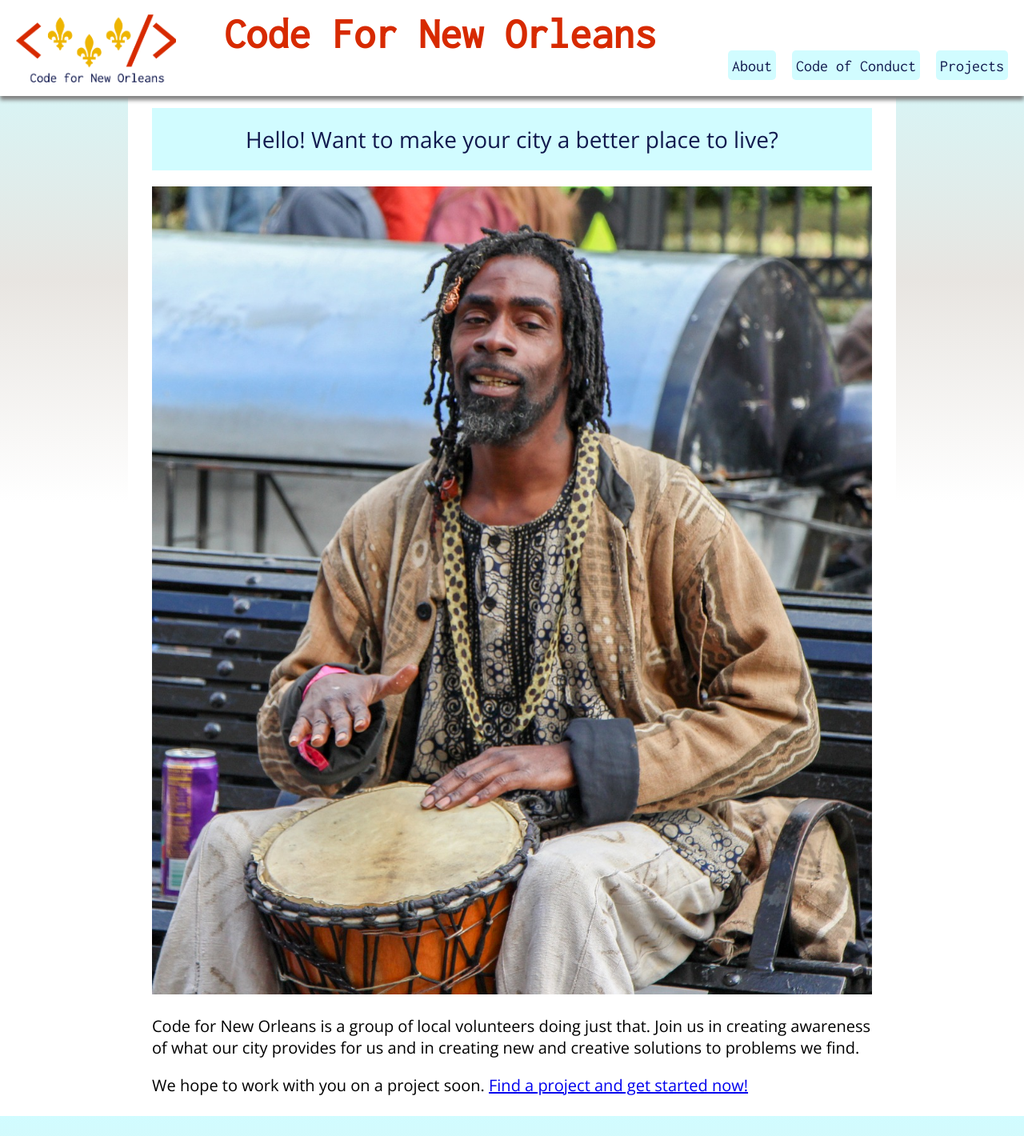
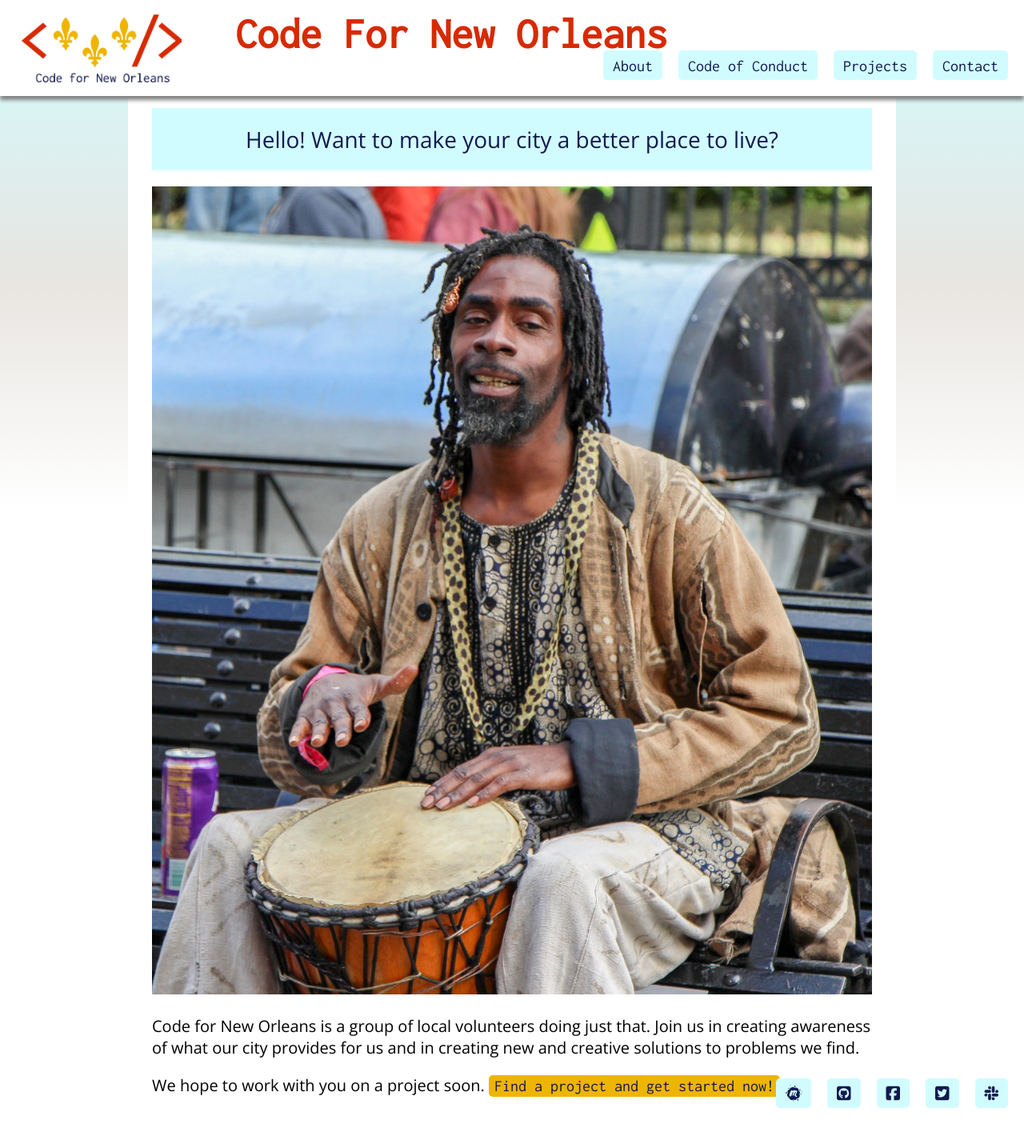
Before and after one commit to codefornola/codefornola.github.io, a Jekyll site: the page built from index.html, in a window 1280 px wide. Shown: the whole page at 80% size. Built offline with Jekyll 4.4.1, drawn with Linux system fonts in a browser that asks for light colours; nearby versions of some CDN libraries; before the commit the page ends 1395 px from its top, so only the background shows below that.

Commit message:
Add social icons and join us page.

```diff
--- /dev/null
+++ b/_includes/footer.html
@@ -0,0 +1,5 @@
+<footer>
+  <nav>
+    {% include social.html %}
+  </nav>
+</footer>
--- a/_includes/header.html
+++ b/_includes/header.html
@@ -1,5 +1,7 @@
   <header>
-    <a href="/"><div class="logo"></div></a>
+    <a class="logo-link" href="/">
+      <div class="logo"></div>
+    </a>
     <h1>{{ page.title | default: site.title }}</h1>
     <nav role="navigation">
       <ul>
--- /dev/null
+++ b/_includes/social.html
@@ -0,0 +1,7 @@
+<ul class="social-icons">
+  <li><a class="brand-blue" href='https://www.meetup.com/Code-for-New-Orleans/' target='_blank'><i class='fa fa-meetup'></i></a></li>
+  <li><a class="brand-blue" href='https://github.com/codefornola' target='_blank'><i class='fa fa-github-square'></i></a></li>
+  <li><a class="brand-blue" href='https://www.facebook.com/codefornola' target='_blank'><i class='fa fa-facebook-square'></i></a></li>
+  <li><a class="brand-blue" href='https://twitter.com/codefornola' target='_blank'><i class='fa fa-twitter-square'></i></a></li>
+  <li><a class="brand-blue" href='https://slack-in.herokuapp.com' target='_blank'><i class='fa fa-slack'></i></a></li>
+</ul>
--- a/_layouts/code_for_new_orleans.html
+++ b/_layouts/code_for_new_orleans.html
@@ -6,11 +6,16 @@
     <meta charset="utf-8"/>
     <link href="https://fonts.googleapis.com/css?family=Inconsolata|Open+Sans" rel="stylesheet">
     <link href="/css/main.css" rel="stylesheet">
+    <script src="https://use.fontawesome.com/9b8eaa3211.js"></script>
   </head>
   <body>
     {% include header.html %}
     <div class='content'>
-      {{ content | markdownify }}
+        {% if page.announce %}
+        <div class="page-announcement">{{ page.announce | markdownify }}</div>
+        {% endif %}
+              {{ content | markdownify }}
     </div>
+    {% include footer.html %}
   </body>
 </html>
--- a/css/main.css
+++ b/css/main.css
@@ -67,6 +67,18 @@
   align-items: center;
   align-content: space-between;
 }
+footer {
+  background-color: white;
+  width: 100%;
+  height: 15px;
+  margin: 10px 0;
+  border-top: var(--brand-grey-accent);
+  display: flex;
+  flex-direction: row;
+  flex-flow: nowrap;
+  align-items: center;
+  align-content: space-between;
+}
 .logo {
   background-image: url('/img/logo/cfno-logo.png');
   background-size: cover;
@@ -76,6 +88,9 @@
   height: 85px;
   margin: 1em;
   margin-right: 3em;
+}
+a.logo-link {
+  background-color: transparent;
 }
 .wordmark {
   font-family: var(--mono);
@@ -129,6 +144,19 @@
   margin: 0 auto;
   padding: 135px 30px 5px 30px;
 }
+a {
+  color: var(--brand-blue);
+  background-color: var(--brand-gold);
+  border-radius: 5px;
+  padding: 3px 7px;
+  font-family: var(--mono);
+  text-decoration: none;
+}
+a:hover,
+a:active {
+  color: var(--brand-red);
+}
+
 img {
   max-width: 900px;
 }
@@ -140,6 +168,29 @@
 }
 .center {
   text-align: center;
+  margin: 0 auto;
+}
+.mono {
+  font-family: var(--mono);
+}
+.big-font {
+  font-size: 3rem;
+}
+.social-icons > li {
+  display: inline-block;
+  padding: 5px;
+  margin: 10px;
+  color: var(--brand-blue);
+  list-style-type: none;
+}
+.social-icons > li > a {
+  color: var(--brand-blue);
+  font-family: var(--mono);
+  text-decoration: none;
+}
+.social-icons > li > a:hover,
+.social-icons > li > a:active {
+  color: var(--brand-red);
 }
 
 nav {
@@ -159,6 +210,22 @@
 header > nav > ul > li {
   margin-bottom: 0;
 }
+footer {
+}
+footer > nav {
+  right: 10px;
+  align-self: flex-end;
+  align-content: center;
+  margin-top: 30px;
+  position: absolute;
+}
+footer > nav > ul {
+  padding-bottom: 0;
+  margin-bottom: 10px;
+}
+footer > nav > ul > li {
+  margin-bottom: 0;
+}
 nav > ul {
   display: flex;
   align-items: flex-end;
@@ -174,12 +241,14 @@
 }
 nav > ul > li > a {
   color: var(--brand-blue);
+  background-color: transparent;
   font-family: var(--mono);
   text-decoration: none;
 }
 nav > ul > li > a:hover,
 nav > ul > li > a:active {
   color: var(--brand-red);
+  background-color: transparent;
 }
 
 .examples, .people {
@@ -253,7 +322,7 @@
   font-size: 28px;
   padding: 20px 20px;
 }
-.project-announcement {
+.page-announcement, .project-announcement {
   background-color: var(--brand-sky-highlight);
   color: var(--brand-blue);
   font-family: var(--mono);
@@ -267,6 +336,3 @@
   display: flex;
 
 }
-.mono {
-  font-family: var(--mono);
-}
```
Also changed, not shown: pages/join_us.md (added, +18 -0 lines).
